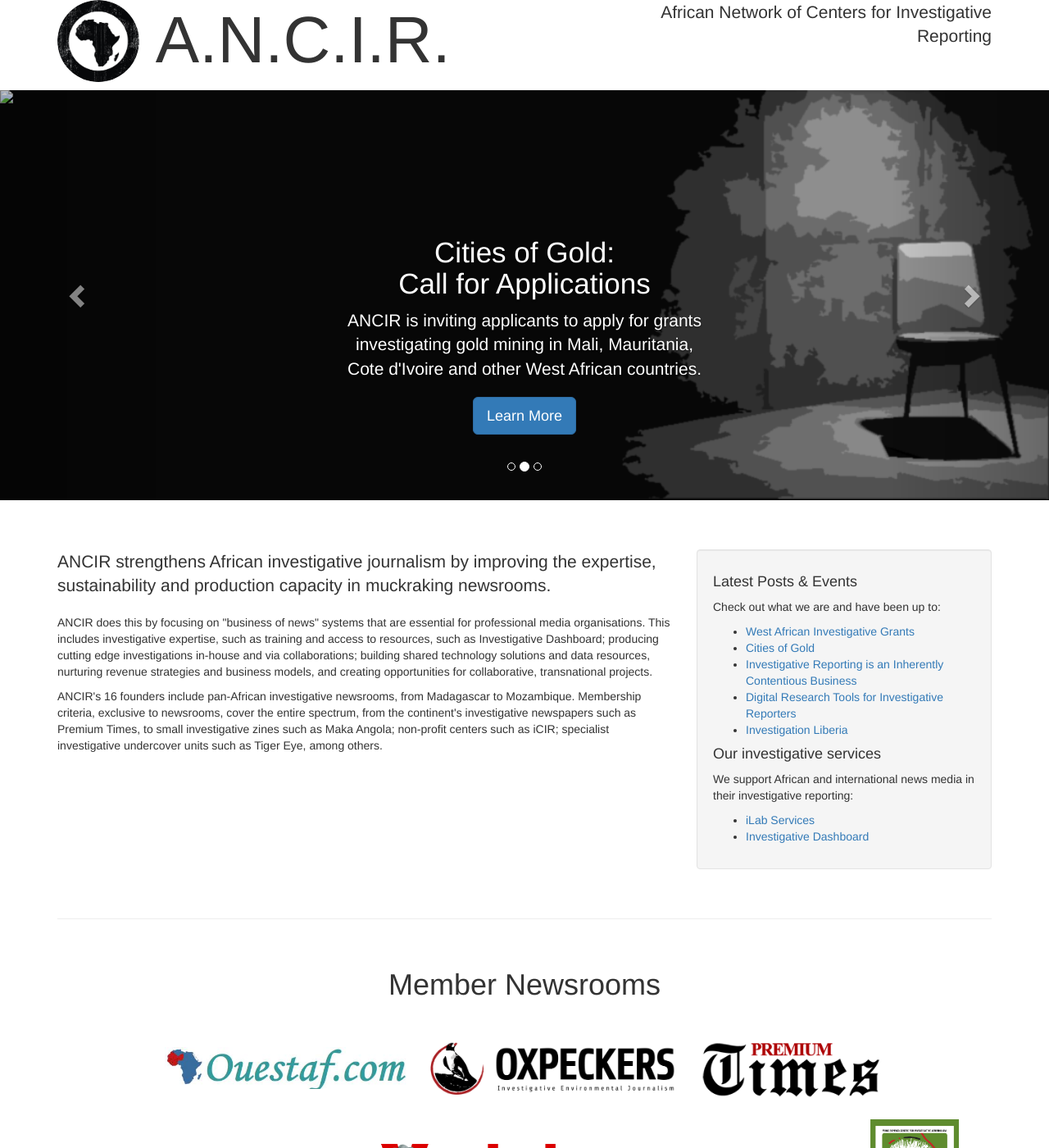
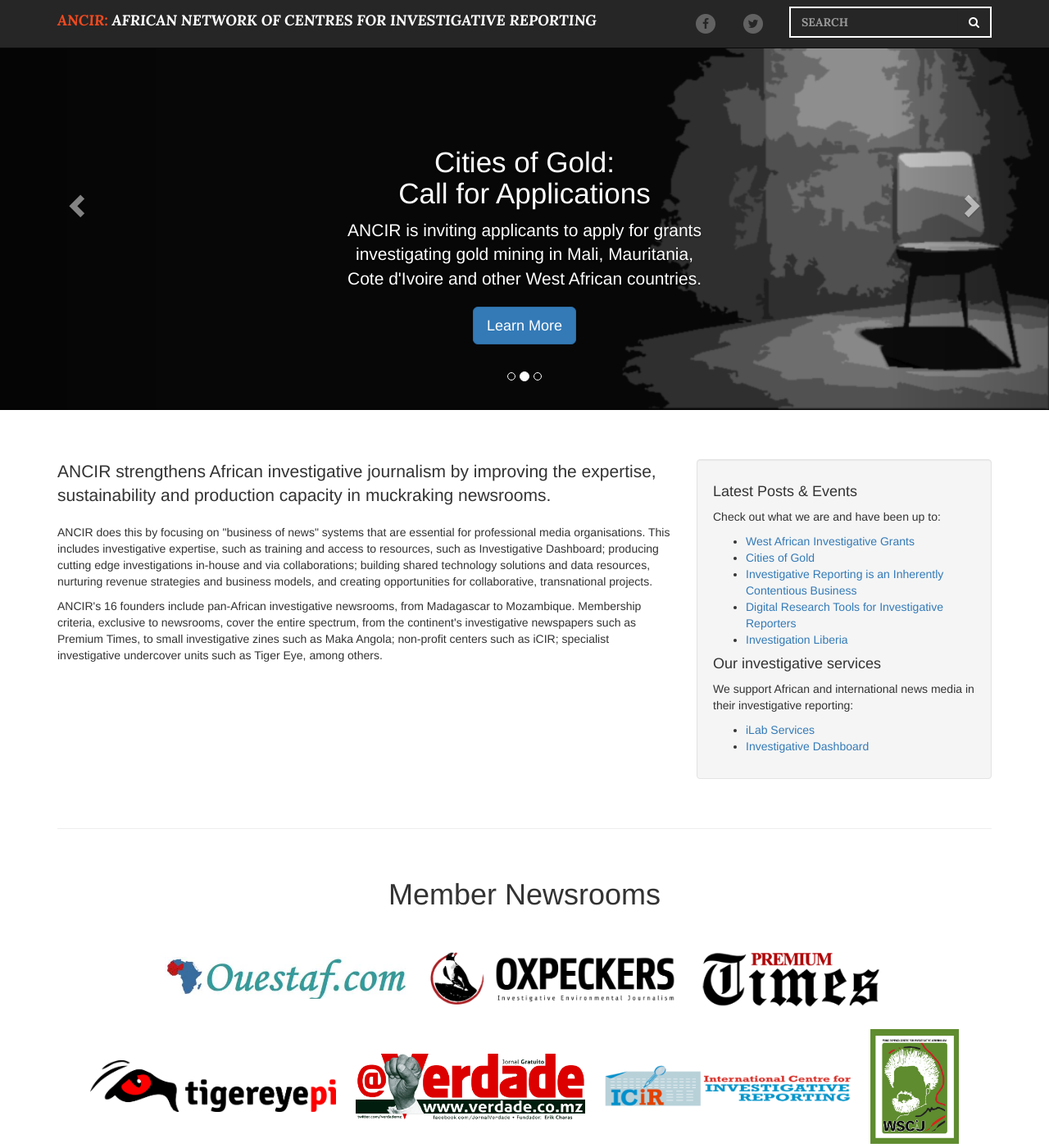
Before and after one commit to ANCIR/InvestigativeCenters.org, a Jekyll site: the page built from index.html, in a window 1280 px wide and 1400 px high. Shown: the whole window at 82% size. Built offline with Jekyll 4.4.1, drawn with Linux system fonts in a browser that asks for light colours; Markdown is read by kramdown in place of the engine named in the settings.

Commit message:
Nabber update.

```diff
--- a/_layouts/default.html
+++ b/_layouts/default.html
@@ -1,77 +1,92 @@
 <!DOCTYPE html>
-<!--[if lt IE 7]>      <html class="no-js lt-ie9 lt-ie8 lt-ie7"> <![endif]-->
-<!--[if IE 7]>         <html class="no-js lt-ie9 lt-ie8"> <![endif]-->
-<!--[if IE 8]>         <html class="no-js lt-ie9"> <![endif]-->
-<!--[if gt IE 8]><!--> <html class="no-js"> <!--<![endif]-->
+<!--[if lt IE 7]>
+<html class="no-js lt-ie9 lt-ie8 lt-ie7"> <![endif]-->
+<!--[if IE 7]>
+<html class="no-js lt-ie9 lt-ie8"> <![endif]-->
+<!--[if IE 8]>
+<html class="no-js lt-ie9"> <![endif]-->
+<!--[if gt IE 8]><!-->
+<html class="no-js"> <!--<![endif]-->
 <head>
   <meta charset="utf-8">
   <meta http-equiv="X-UA-Compatible" content="IE=edge">
   <title>{{page.title}} - A.N.C.I.R</title>
-        <meta name="description" content="ANCIR strengthens African investigative journalism by improving the expertise, sustainability and production capacity in muckraking newsrooms.">
+  <meta name="description"
+        content="ANCIR strengthens African investigative journalism by improving the expertise, sustainability and production capacity in muckraking newsrooms.">
   <meta name="viewport" content="width=device-width, initial-scale=1">
   <link rel="icon" type="image/jpg" href="/static/img/logo.jpg">
 
   <link href="/static/css/font-awesome.min.css" rel="stylesheet">
-        <link href='https://fonts.googleapis.com/css?family=Lora:400,400italic,700,700italic|Source+Sans+Pro:400,200,200italic,300,300italic,400italic,600,600italic,700,700italic,900,900italic' rel='stylesheet' type='text/css'>
 
   <link rel="stylesheet" href="/static/css/base.css">
 </head>
 <body>
+
 <!--[if lt IE 7]>
-            <p class="browsehappy">You are using an <strong>outdated</strong> browser. Please <a href="http://browsehappy.com/">upgrade your browser</a> to improve your experience.</p>
+<p class="browsehappy">You are using an <strong>outdated</strong> browser. Please <a href="http://browsehappy.com/">upgrade
+  your browser</a> to improve your experience.</p>
 <![endif]-->
-        <div id="page">
+
+<nav class="navbar navbar-inverse navbar-fixed-top">
   <div class="container">
-            <div class="row header">
-
-              <!-- Logo area -->
-              <div class="col-md-7">
-                <p class="pull-left">
-                  <a href="/">
-                    <img src="/static/img/logo.jpg" class="img-circle" alt="" style="height: 100px; margin-right:20px;"/>
-                  </a>
-                </p>
-                <!-- <h1 id="branding" style="font-size: 50px;">A.N.C.I.R.</h1> -->
-                <h1 id="branding" style="font-size:80px; padding-top: 5px; margin:0;">A.N.C.I.R.</h1>
-
-              </div> <!-- /.col-md-8 -->
-
-              <div class="col-md-5 text-right">
-                <p class="lead">African Network of Centers for Investigative Reporting</p>
+    <!-- Brand and toggle get grouped for better mobile display -->
+    <div class="navbar-header">
+      <button type="button" class="navbar-toggle collapsed" data-toggle="collapse"
+              data-target="#bs-example-navbar-collapse-1" aria-expanded="false">
+        <span class="sr-only">Toggle navigation</span>
+        <span class="icon-bar"></span>
+        <span class="icon-bar"></span>
+        <span class="icon-bar"></span>
+      </button>
+      <a class="navbar-brand" href="#"><span>ANCIR:</span> AFRICAN NETWORK OF CENTRES FOR INVESTIGATIVE REPORTING</a>
     </div>
 
-              <!-- Newsletter area -->
-              <!--div class="col-md-4 col-md-offset-1 text-center">
-                <div class="well">
-                  <p>The full ANCIR website is still in development. Signup to be kept informed about updates and other news.</p>
-                  <div id="mc_embed_signup">
-                    <form action="http://codeforafrica.us6.list-manage1.com/subscribe/post?u=65e5825507b3cec760f272e79&amp;id=786f5d20f3" method="post" id="mc-embedded-subscribe-form" name="mc-embedded-subscribe-form" class="validate form-inline" target="_blank" role="form" novalidate>
-                      <div class="form-group">
-                          <label class="sr-only" for="mce-EMAIL">Email address</label>
-                          <input type="email" value="" name="EMAIL" class="form-control" id="mce-EMAIL" placeholder="Email address" required>
+    <!-- Collect the nav links, forms, and other content for toggling -->
+    <div class="collapse navbar-collapse" id="bs-example-navbar-collapse-1">
+      <form class="navbar-form navbar-right" role="search">
+        <div class="input-group input-group-inverse">
+          <input type="text" class="form-control" placeholder="SEARCH">
+          <span class="input-group-btn">
+            <button class="btn btn-default" type="button"><i class="fa fa-1x fa-search"></i></button>
+          </span>
         </div>
-                      <button type="submit" name="subscribe" id="mc-embedded-subscribe" class="btn btn-primary">Submit</button>
       </form>
+      <ul class="nav navbar-nav navbar-right">
+        <li>
+          <a href="#">
+            <span class="fa-stack">
+              <i class="fa fa-circle fa-stack-2x"></i>
+              <i class="fa fa-facebook fa-stack-1x fa-inverse"></i>
+            </span>
+          </a>
+        </li>
+        <li><a href="#">
+          <span class="fa-stack">
+            <i class="fa fa-circle fa-stack-2x"></i>
+            <i class="fa fa-twitter fa-stack-1x fa-inverse"></i>
+          </span>
+        </a></li>
+      </ul>
     </div>
+    <!-- /.navbar-collapse -->
   </div>
-              </div> <!-- /.col-md-4 -->
-
-            </div> <!-- /.row -->
-
-          </div><!-- /.container -->
+  <!-- /.container-fluid -->
+</nav>
 
 {{ content }}
-        </div>
 
 <footer class="container">
   <div class="row logos">
     <div class="col-md-4 text-left">
       <h4>Established With Funding From:</h4>
-              <a href="http://africannewschallenge.org" target="_blank"><img src="/static/img/anic.png" alt="" style="max-height:65px;" /></a>
-            </div> <!-- /.col-md-4 -->
+      <a href="http://africannewschallenge.org" target="_blank"><img src="/static/img/anic.png" alt=""
+                                                                     style="max-height:65px;"/></a>
+    </div>
+    <!-- /.col-md-4 -->
 
     <div class="col-md-4 text-center">
       <br/>
+
       <p><b/>Follow Us On</b></p>
       <a href="https://www.facebook.com/AfricaInvestigated" target="_blank" class="btn btn-lg btn-primary">
         <i class="fa fa-lg fa-facebook"></i>
@@ -80,11 +95,13 @@
 
     <div class="col-md-4 text-right">
       <h4 style="margin-bottom: 0;">Technical partners:</h4>
+
       <p>
-                <a href="http://www.codeforafrica.org/" target="_blank"><img src="/static/img/c4a-2.png" alt="" /></a>
+        <a href="http://www.codeforafrica.org/" target="_blank"><img src="/static/img/c4a-2.png" alt=""/></a>
       </p>
     </div>
-          </div> <!-- /. row -->
+  </div>
+  <!-- /. row -->
 </footer>
 
 
@@ -93,12 +110,20 @@
 <script src="/static/js/plugins.js"></script>
 
 <script>
-            (function(b,o,i,l,e,r){b.GoogleAnalyticsObject=l;b[l]||(b[l]=
-            function(){(b[l].q=b[l].q||[]).push(arguments)});b[l].l=+new Date;
-            e=o.createElement(i);r=o.getElementsByTagName(i)[0];
-            e.src='//www.google-analytics.com/analytics.js';
-            r.parentNode.insertBefore(e,r)}(window,document,'script','ga'));
-            ga('create','UA-44795600-1');ga('send','pageview');
+  (function (b, o, i, l, e, r) {
+    b.GoogleAnalyticsObject = l;
+    b[l] || (b[l] =
+        function () {
+          (b[l].q = b[l].q || []).push(arguments)
+        });
+    b[l].l = +new Date;
+    e = o.createElement(i);
+    r = o.getElementsByTagName(i)[0];
+    e.src = '//www.google-analytics.com/analytics.js';
+    r.parentNode.insertBefore(e, r)
+  }(window, document, 'script', 'ga'));
+  ga('create', 'UA-44795600-1');
+  ga('send', 'pageview');
 </script>
 </body>
 </html>
--- /dev/null
+++ b/_sass/ancir.scss
@@ -0,0 +1,5 @@
+@import url(https://fonts.googleapis.com/css?family=Lora:400,400italic,700,700italic|Source+Sans+Pro:400,200,200italic,300,300italic,400italic,600,600italic,700,700italic,900,900italic);
+
+$ancir-color-red: #f04a20;
+$ancir-color-gray-light: #626262;
+$ancir-color-gray-dark: #262626;
--- a/static/css/base.scss
+++ b/static/css/base.scss
@@ -1,3 +1,48 @@
 ---
 ---
 @import 'bootstrap';
+
+@import 'ancir';
+
+.navbar {
+
+  font-family: 'Lora', serif;
+  font-weight: bold;
+
+  &.navbar-inverse {
+    background-color: $ancir-color-gray-dark;
+
+    .navbar-brand {
+      font-style: italic;
+      color: #ffffff;
+      span {
+        color: $ancir-color-red;
+      }
+    }
+
+    .fa-stack {
+      .fa-circle {
+        color: $ancir-color-gray-light;
+      }
+      .fa-inverse {
+        color: $ancir-color-gray-dark;
+      }
+
+      &:hover {
+        .fa-circle {
+          color: #ffffff;
+        }
+      }
+    }
+  }
+}
+
+.input-group-inverse {
+  border: 2px solid #ffffff;
+  input, .btn {
+    background-color: transparent;
+    color: #ffffff;
+    border-color: transparent;
+  }
+
+}
```
Lines whose indentation alone changed are shown as unchanged.
